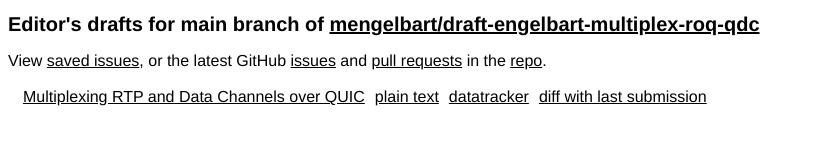
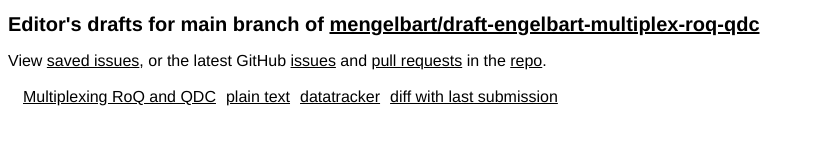
Before and after one commit to mengelbart/draft-engelbart-multiplex-roq-qdc, a plain HTML site: page index.html in a window 1280 px wide. Shown: the whole page, without its empty margins (0-814 px from the left). Drawn offline with Linux system fonts and the light colour scheme.

Commit message:
Script updating gh-pages from 2ff3385. [ci skip]

```diff
--- a/index.html
+++ b/index.html
@@ -17,7 +17,7 @@
     <p>View <a href="issues.html">saved issues</a>, or the latest GitHub <a href="https://github.com/mengelbart/draft-engelbart-multiplex-roq-qdc/issues">issues</a> and <a href="https://github.com/mengelbart/draft-engelbart-multiplex-roq-qdc/pulls">pull requests</a> in the <a href="https://github.com/mengelbart/draft-engelbart-multiplex-roq-qdc">repo</a>.</p>
     <table id="branch-main">
       <tr>
-        <td><a href="./draft-engelbart-multiplex-roq-qdc.html" class="html draft-engelbart-multiplex-roq-qdc" title="Multiplexing RTP and Data Channels over QUIC (HTML)">Multiplexing RTP and Data Channels over QUIC</a></td>
+        <td><a href="./draft-engelbart-multiplex-roq-qdc.html" class="html draft-engelbart-multiplex-roq-qdc" title="Multiplexing RTP and Data Channels over QUIC (HTML)">Multiplexing RoQ and QDC</a></td>
         <td><a href="./draft-engelbart-multiplex-roq-qdc.txt" class="txt draft-engelbart-multiplex-roq-qdc" title="Multiplexing RTP and Data Channels over QUIC (Text)">plain text</a></td>
         <td><a href="https://datatracker.ietf.org/doc/draft-engelbart-multiplex-roq-qdc" class="dt draft-engelbart-multiplex-roq-qdc" title="Datatracker for draft-engelbart-multiplex-roq-qdc">datatracker</a></td>
         <td><a href="https://author-tools.ietf.org/api/iddiff?doc_1=draft-engelbart-multiplex-roq-qdc&amp;url_2=https://mengelbart.github.io/draft-engelbart-multiplex-roq-qdc/draft-engelbart-multiplex-roq-qdc.txt" class="diff draft-engelbart-multiplex-roq-qdc">diff with last submission</a></td>
```
Also changed, not shown: draft-engelbart-multiplex-roq-qdc.html (+1 -1 lines).
